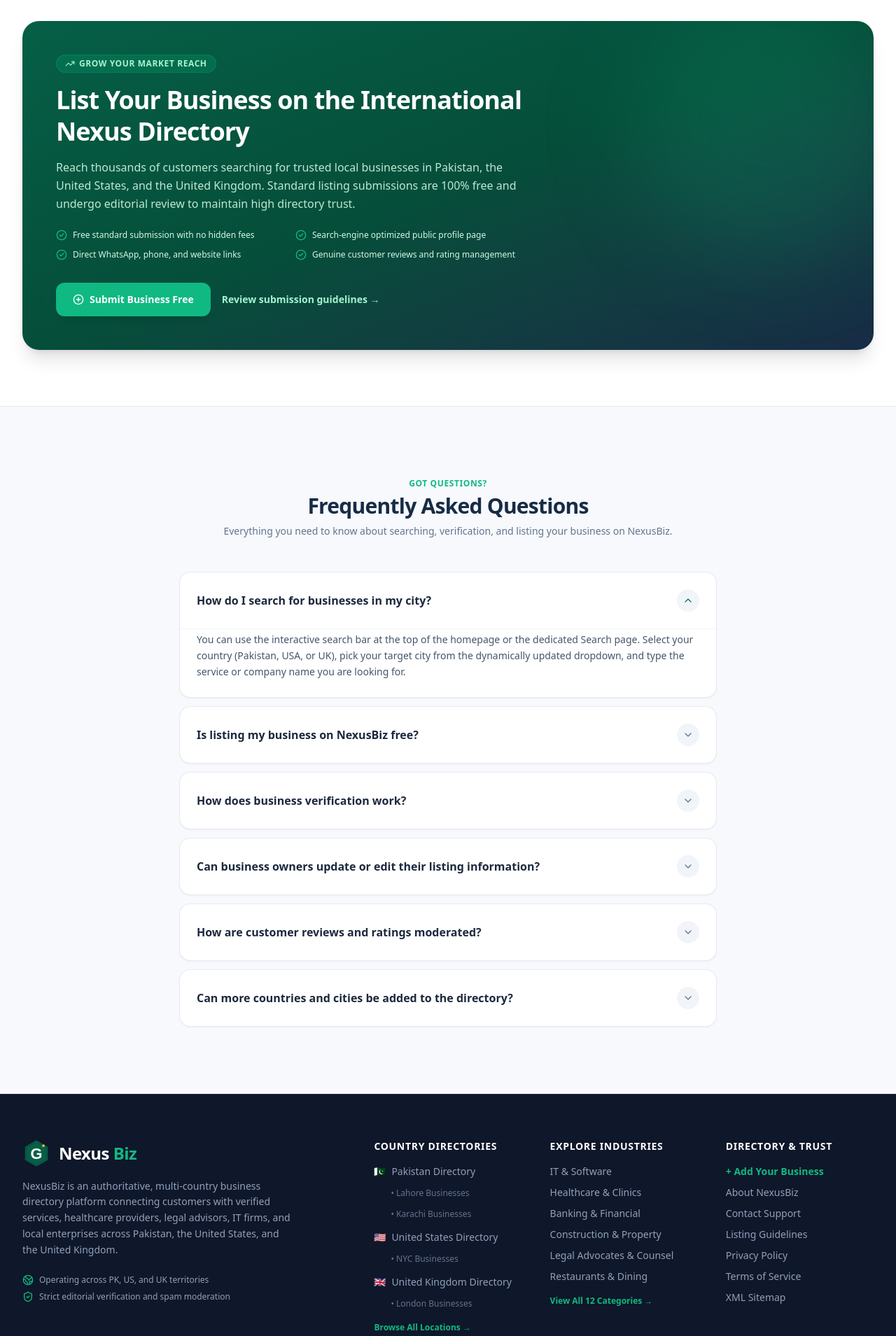
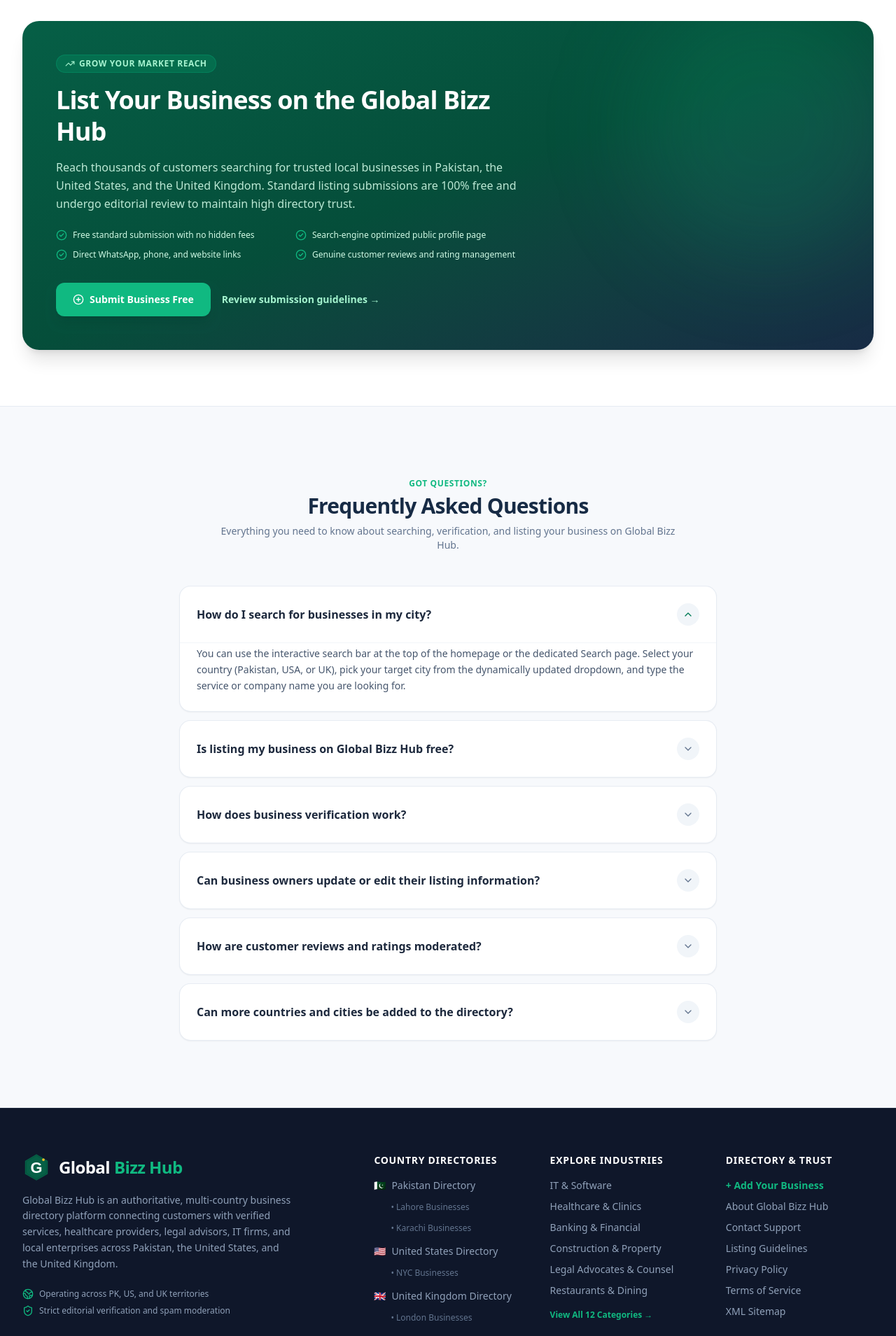
Before and after one commit to Rohan-Naeem/business-directory, a Next.js app: page / in a window 1280 px wide. Shown: the part 4380-6289 px from the top of the page at 70% size. Built offline with nearby package versions, Linux system fonts and the light colour scheme; no server answers.

Commit message:
Rebrand to Global Bizz Hub, add Login button and signup fields (part 6/7)

```diff
--- a/src/app/page.tsx
+++ b/src/app/page.tsx
@@ -39,7 +39,7 @@
         '@type': 'WebSite',
         '@id': 'https://nexusbiz.directory/#website',
         url: 'https://nexusbiz.directory',
-        name: 'NexusBiz Business Directory',
+        name: 'Global Bizz Hub Business Directory',
         description: 'Comprehensive Multi-Country Business Directory for Pakistan, USA, and UK.',
         potentialAction: {
           '@type': 'SearchAction',
@@ -53,7 +53,7 @@
       {
         '@type': 'Organization',
         '@id': 'https://nexusbiz.directory/#organization',
-        name: 'NexusBiz International',
+        name: 'Global Bizz Hub',
         url: 'https://nexusbiz.directory',
         logo: 'https://nexusbiz.directory/logo.svg',
         sameAs: [],
@@ -230,7 +230,7 @@
               Simple & Transparent
             </span>
             <h2 className="text-2xl sm:text-3xl font-extrabold text-[#172B45] tracking-tight mt-1 mb-2">
-              How NexusBiz Works
+              How Global Bizz Hub Works
             </h2>
             <p className="text-xs sm:text-sm text-slate-500">
               A streamlined experience for customers looking for quality services and business owners seeking visibility.
@@ -259,7 +259,7 @@
               Frequently Asked Questions
             </h2>
             <p className="text-xs sm:text-sm text-slate-500">
-              Everything you need to know about searching, verification, and listing your business on NexusBiz.
+              Everything you need to know about searching, verification, and listing your business on Global Bizz Hub.
             </p>
           </div>
 
--- a/src/app/privacy/page.tsx
+++ b/src/app/privacy/page.tsx
@@ -3,8 +3,8 @@
 import { Breadcrumbs } from '@/components/layout/Breadcrumbs';
 
 export const metadata: Metadata = {
-  title: 'Privacy Policy | NexusBiz Directory',
-  description: 'NexusBiz privacy policy outlining information collection, usage, and consumer rights.',
+  title: 'Privacy Policy | Global Bizz Hub Directory',
+  description: 'Global Bizz Hub privacy policy outlining information collection, usage, and consumer rights.',
 };
 
 export default function PrivacyPage() {
@@ -23,7 +23,7 @@
 
           <div className="text-sm text-slate-600 leading-relaxed space-y-4">
             <p>
-              NexusBiz values user privacy. This policy outlines how commercial business information, customer reviews, and visitor interactions are collected and managed.
+              Global Bizz Hub values user privacy. This policy outlines how commercial business information, customer reviews, and visitor interactions are collected and managed.
             </p>
 
             <h2 className="text-lg font-bold text-[#172B45] pt-2">
@@ -37,7 +37,7 @@
               2. Cookies & Analytics
             </h2>
             <p className="text-xs">
-              NexusBiz uses essential session cookies to maintain user authentication and anonymous aggregated analytics to evaluate search performance and website responsiveness.
+              Global Bizz Hub uses essential session cookies to maintain user authentication and anonymous aggregated analytics to evaluate search performance and website responsiveness.
             </p>
 
             <h2 className="text-lg font-bold text-[#172B45] pt-2">
--- a/src/app/search/page.tsx
+++ b/src/app/search/page.tsx
@@ -25,7 +25,7 @@
 
   return {
     title,
-    description: `Search and find verified businesses, clinics, legal experts, and services ${city} ${country} on NexusBiz Directory.`,
+    description: `Search and find verified businesses, clinics, legal experts, and services ${city} ${country} on Global Bizz Hub Directory.`,
     robots: {
       // Prevent indexing of duplicate filtered query combinations
       index: !params.q && !params.sort,
--- a/src/app/terms/page.tsx
+++ b/src/app/terms/page.tsx
@@ -3,8 +3,8 @@
 import { Breadcrumbs } from '@/components/layout/Breadcrumbs';
 
 export const metadata: Metadata = {
-  title: 'Terms & Conditions | NexusBiz Directory',
-  description: 'Terms and conditions governing the use of the NexusBiz multi-country business directory.',
+  title: 'Terms & Conditions | Global Bizz Hub Directory',
+  description: 'Terms and conditions governing the use of the Global Bizz Hub multi-country business directory.',
 };
 
 export default function TermsPage() {
@@ -23,7 +23,7 @@
 
           <div className="text-sm text-slate-600 leading-relaxed space-y-4">
             <p>
-              By accessing or submitting commercial profiles to NexusBiz, you agree to comply with and be bound by the following Terms of Service.
+              By accessing or submitting commercial profiles to Global Bizz Hub, you agree to comply with and be bound by the following Terms of Service.
             </p>
 
             <h2 className="text-lg font-bold text-[#172B45] pt-2">
@@ -37,14 +37,14 @@
               2. Editorial Moderation & Discretion
             </h2>
             <p className="text-xs">
-              NexusBiz reserves the full right to reject, modify, suspend, or permanently remove any listing, review, or image that violates our editorial policies, infringes third-party intellectual property, or promotes deceptive practices.
+              Global Bizz Hub reserves the full right to reject, modify, suspend, or permanently remove any listing, review, or image that violates our editorial policies, infringes third-party intellectual property, or promotes deceptive practices.
             </p>
 
             <h2 className="text-lg font-bold text-[#172B45] pt-2">
               3. Limitation of Liability
             </h2>
             <p className="text-xs">
-              NexusBiz acts solely as an informational directory and search platform. NexusBiz does not endorse, guarantee, or assume liability for the direct commercial products, services, advice, or transactions provided by listed third-party businesses.
+              Global Bizz Hub acts solely as an informational directory and search platform. Global Bizz Hub does not endorse, guarantee, or assume liability for the direct commercial products, services, advice, or transactions provided by listed third-party businesses.
             </p>
           </div>
         </div>
--- a/src/components/business/BusinessProfileClient.tsx
+++ b/src/components/business/BusinessProfileClient.tsx
@@ -423,7 +423,7 @@
               <span>Listing Integrity Guarantee</span>
             </div>
             <p className="leading-relaxed">
-              NexusBiz requires verified phone numbers and addresses for commercial publication. Notice an outdated field or relocated office?
+              Global Bizz Hub requires verified phone numbers and addresses for commercial publication. Notice an outdated field or relocated office?
             </p>
             <button
               type="button"
--- a/src/components/home/AddBusinessCTA.tsx
+++ b/src/components/home/AddBusinessCTA.tsx
@@ -15,7 +15,7 @@
         </span>
 
         <h2 className="text-2xl sm:text-4xl font-extrabold tracking-tight text-white mb-4 leading-tight">
-          List Your Business on the International Nexus Directory
+          List Your Business on the Global Bizz Hub
         </h2>
 
         <p className="text-sm sm:text-base text-emerald-100/90 leading-relaxed mb-6">
--- a/src/components/home/FaqAccordion.tsx
+++ b/src/components/home/FaqAccordion.tsx
@@ -14,8 +14,8 @@
     answer: 'You can use the interactive search bar at the top of the homepage or the dedicated Search page. Select your country (Pakistan, USA, or UK), pick your target city from the dynamically updated dropdown, and type the service or company name you are looking for.',
   },
   {
-    question: 'Is listing my business on NexusBiz free?',
-    answer: 'Yes! Standard business listing submissions on NexusBiz are 100% free. Once you submit your details through our multi-step form, our editorial moderation team reviews the information before publishing it live on the directory.',
+    question: 'Is listing my business on Global Bizz Hub free?',
+    answer: 'Yes! Standard business listing submissions on Global Bizz Hub are 100% free. Once you submit your details through our multi-step form, our editorial moderation team reviews the information before publishing it live on the directory.',
   },
   {
     question: 'How does business verification work?',
@@ -31,7 +31,7 @@
   },
   {
     question: 'Can more countries and cities be added to the directory?',
-    answer: 'NexusBiz is architected as an expandable multi-country platform. We currently support Pakistan, the United States, and the United Kingdom, and our geographic management system enables seamless expansion to new territories and cities.',
+    answer: 'Global Bizz Hub is architected as an expandable multi-country platform. We currently support Pakistan, the United States, and the United Kingdom, and our geographic management system enables seamless expansion to new territories and cities.',
   },
 ];
 
--- a/src/components/layout/Footer.tsx
+++ b/src/components/layout/Footer.tsx
@@ -12,14 +12,14 @@
           {/* Brand Info */}
           <div className="lg:col-span-2 space-y-4">
             <Link href="/" className="flex items-center gap-3">
-              <Image src="/logo.svg" alt="NexusBiz logo" width={40} height={40} className="w-10 h-10" />
+              <Image src="/logo.svg" alt="Global Bizz Hub logo" width={40} height={40} className="w-10 h-10" />
               <span className="text-2xl font-bold tracking-tight text-white flex items-center gap-1.5">
-                Nexus<span className="text-[#10B981]">Biz</span>
+                Global<span className="text-[#10B981]">Bizz Hub</span>
               </span>
             </Link>
 
             <p className="text-sm leading-relaxed text-slate-400 max-w-sm">
-              NexusBiz is an authoritative, multi-country business directory platform connecting customers with verified services, healthcare providers, legal advisors, IT firms, and local enterprises across Pakistan, the United States, and the United Kingdom.
+              Global Bizz Hub is an authoritative, multi-country business directory platform connecting customers with verified services, healthcare providers, legal advisors, IT firms, and local enterprises across Pakistan, the United States, and the United Kingdom.
             </p>
 
             <div className="pt-2 flex flex-col gap-2 text-xs text-slate-400">
@@ -140,7 +140,7 @@
               </li>
               <li>
                 <Link href="/about" className="hover:text-white transition-colors">
-                  About NexusBiz
+                  About Global Bizz Hub
                 </Link>
               </li>
               <li>
@@ -176,7 +176,7 @@
         {/* Bottom Bar */}
         <div className="mt-14 pt-8 border-t border-slate-800/80 flex flex-col sm:flex-row items-center justify-between gap-4 text-xs text-slate-500">
           <p>
-            &copy; {new Date().getFullYear()} NexusBiz International Directory. All rights reserved.
+            &copy; {new Date().getFullYear()} Global Bizz Hub International Directory. All rights reserved.
           </p>
           <div className="flex items-center gap-6">
             <Link href="/privacy" className="hover:text-slate-300">Privacy</Link>
```
